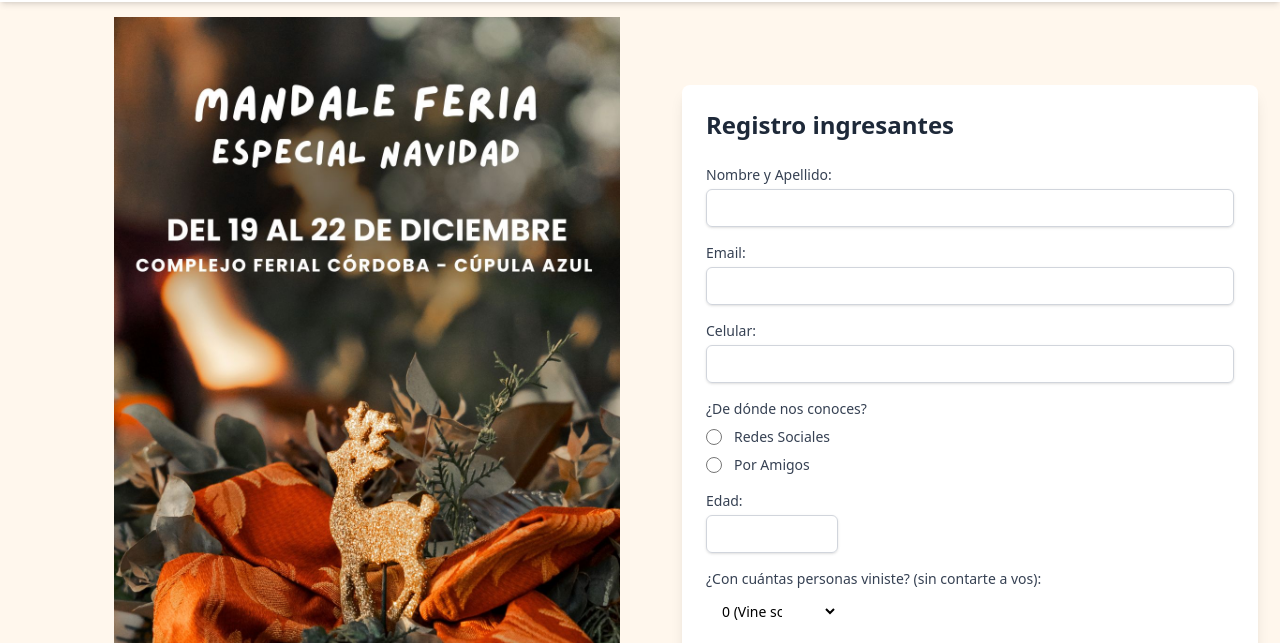
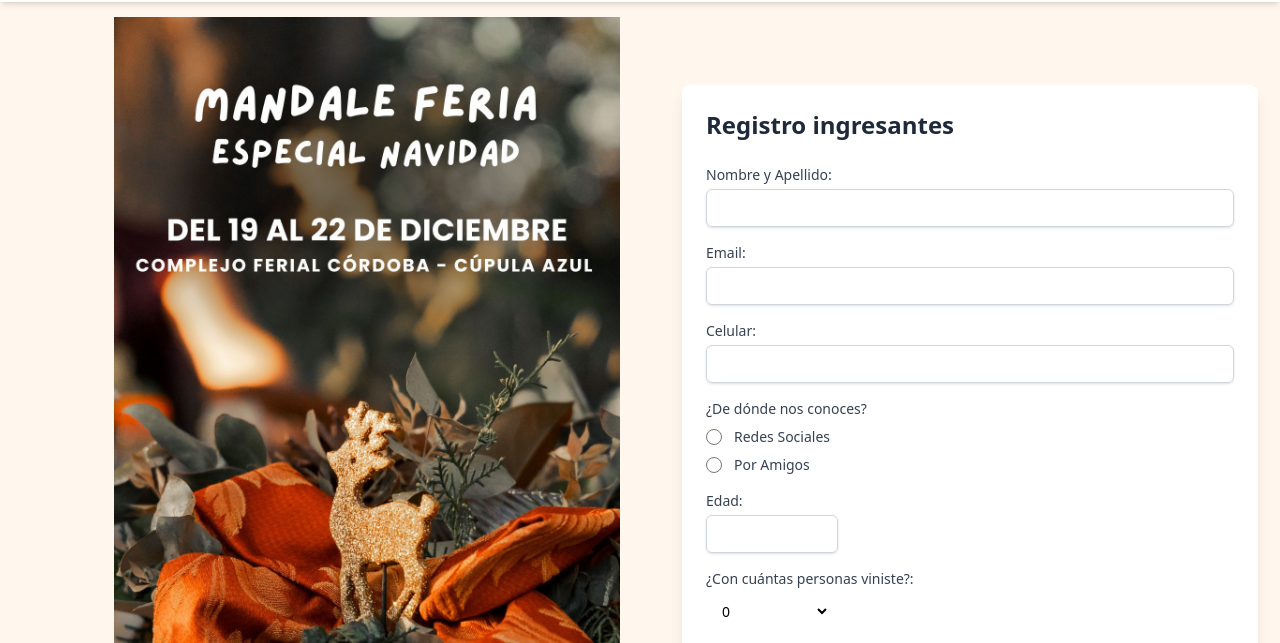
Before and after one commit to erikcba/mandale-feria, a plain HTML site: page index.html in a window 1280 px wide. Shown: the part 111-754 px from the top of the page. Drawn offline with nearby package versions, Linux system fonts and the light colour scheme.

Commit message:
cambio de width acompañantes

```diff
--- a/index.html
+++ b/index.html
@@ -70,10 +70,10 @@
 
                 <div>
                     <label for="acompanantes" class="block text-sm font-medium text-gray-700">¿Con cuántas personas
-                        viniste? (sin contarte a vos):</label>
+                        viniste?:</label>
                     <select id="acompanantes" name="Acompanantes"
-                        class="mt-1 block w-1/4 pl-3 pr-10 py-2 text-base border-gray-300 focus:outline-none focus:ring-indigo-500 focus:border-indigo-500 sm:text-sm rounded-md">
-                        <option value="0">0 (Vine solo/a)</option>
+                        class="mt-1 block pl-3 pr-10 py-2 text-base border-gray-300 focus:outline-none focus:ring-indigo-500 focus:border-indigo-500 sm:text-sm rounded-md">
+                        <option value="0">0</option>
                         <option value="1">1</option>
                         <option value="2">2</option>
                         <option value="3">3</option>
```
